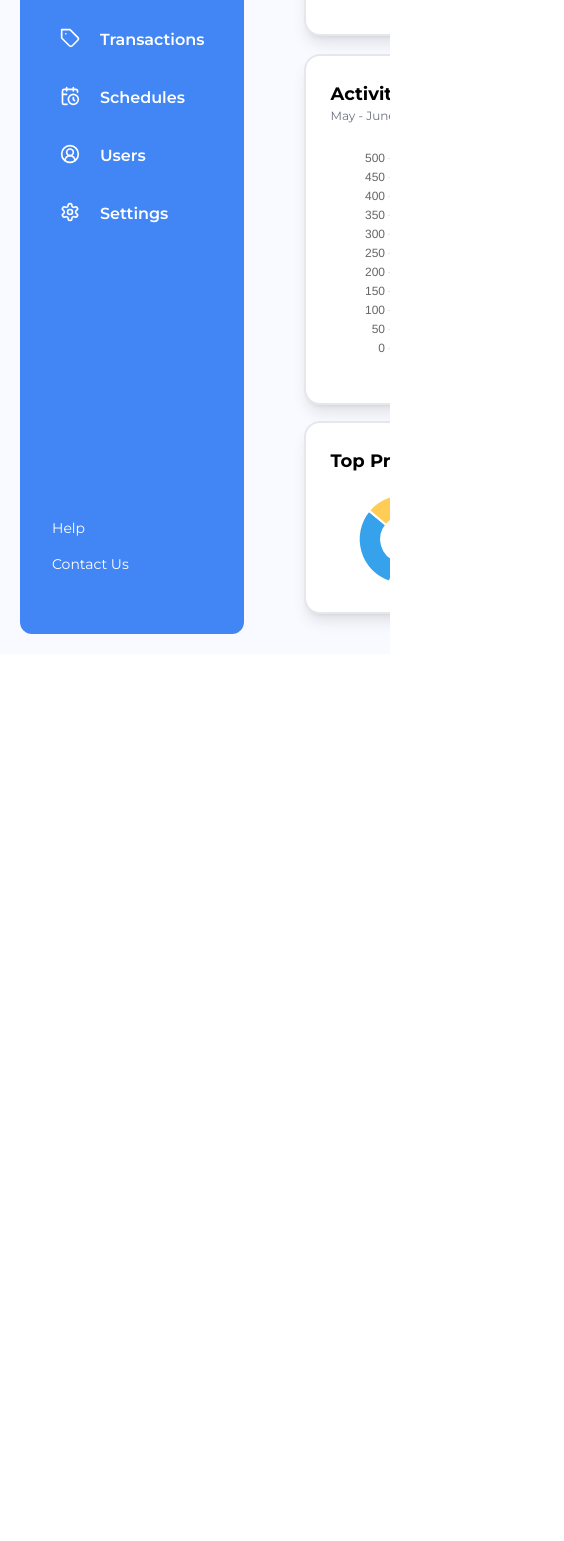
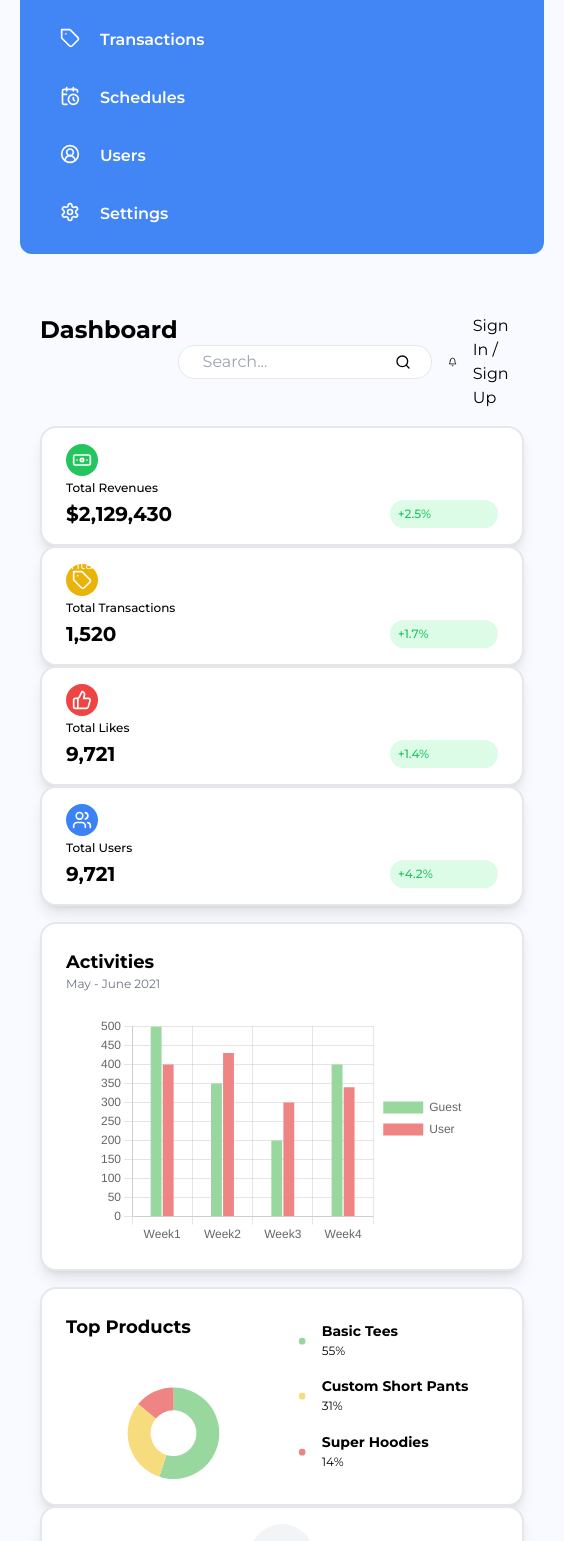
Before and after one commit to thejediboySHASHANK/Dashboard, a Next.js app: page / in a window 390 px wide. Shown: the part 190-1731 px from the top of the page, 564 px wide, since content can reach past the window. Before the commit the page ends 844 px from the top, so only its background shows below. Built offline with nearby package versions, Linux system fonts and the light colour scheme; no server answers.

Commit message:
Responsiveness Fix

```diff
--- a/app/(routes)/dashboard/page.tsx
+++ b/app/(routes)/dashboard/page.tsx
@@ -6,7 +6,7 @@ import Image from "next/image";
 import {
     Banknote, Bell,
     CalendarClock,
-    Code,
+    Code, Dot,
     ImageIcon, Instagram,
     LayoutDashboard, Mail, MessageCircle,
     MessageSquare,
@@ -69,19 +69,19 @@ const Dashboard = () => {
     }
     return (
         <Fragment>
-            <div className="grid grid-cols-[1fr_4fr] h-full">
+            <div className="grid md:grid-cols-[1fr_4fr] h-full">
                 <div className="bg-main p-5">
                     <SideBar/>
                 </div>
-                <div className="bg-main overflow-y-hidden">
+                <div className="bg-main md:overflow-y-hidden">
                     <div className="h-full grid grid-rows-[10%, 50%, 40%] gap-y-4 px-10 py-10 overflow-y-hidden">
                         <div className="m-0 p-0">
                             <Navbar/>
-                            <div className="mt-4 flex justify-between gap-8">
+                            <div className="mt-4 md:flex md:justify-between md:gap-8">
                                 {cards.map((card) => (
                                     <div
                                         key={card.value}
-                                        className="bg-white w-1/4 py-4 px-6 border shadow-lg border-2 border-gray-200 rounded-2xl flex flex-col"
+                                        className="bg-white w-full md:w-1/4 py-4 px-6 border shadow-lg border-2 border-gray-200 rounded-2xl flex flex-col"
                                     >
                                         <div className={`p-1.5 w-fit rounded-full text-white flex ${[card.color]}`}>
                                             <card.icon className={`h-5 w-5 justify-center`}/>
@@ -98,29 +98,52 @@ const Dashboard = () => {
                                 ))}
                             </div>
                         </div>
-                        <div className="bg-white rounded-2xl w-full border shadow-lg border-2 border-gray-200 p-6">
+                        <div className="bg-white rounded-2xl w-full md:w-full border shadow-lg border-2 border-gray-200 p-6">
                             <p className="text-lg font-bold">Activities</p>
                             <p className="text-xs text-gray-500">May - June 2021</p>
                             <ChartBar/>
                         </div>
-                        <div className="flex justify-between gap-8">
-                            <div className="w-1/2 p-6 bg-white shadow-lg rounded-2xl border-2 border-gray-200">
+                        <div className="grid md:flex md:justify-between md:gap-8">
+                            <div className="md:flex md:justify-around md:items-center md:w-1/2 p-6 bg-white shadow-lg rounded-2xl border-2 border-gray-200">
                                 <div className="grid grid-cols-2">
                                     <div>
-                                        <p className="text-lg font-bold">Top Products</p>
-                                        <DoughnutChart/>
+                                        <div className="">
+                                            <p className="text-lg font-bold md:fixed">Top Products</p>
+                                        </div>
+                                        <div className="">
+                                            <DoughnutChart/>
+                                        </div>
                                     </div>
 
+
                                     <div className="flex flex-col justify-around">
-                                        <p className="text-sm font-bold">Basic Tees</p>
-                                        <p className="text-sm font-bold">Custom Short Pants</p>
-                                        <p className="text-sm font-bold">Super Pants</p>
+                                        <div className="flex">
+                                            <Dot className="w-10 h-10 text-[#98D89E]" />
+                                            <p className="grid">
+                                                <span className="text-sm font-bold">Basic Tees</span>
+                                                <span className="text-xs">55%</span>
+                                            </p>
+                                        </div>
+                                        <div className="flex">
+                                            <Dot className="w-10 h-10 text-[#F6DC7D]" />
+                                            <p className="grid">
+                                                <span className="text-sm font-bold">Custom Short Pants</span>
+                                                <span className="text-xs">31%</span>
+                                            </p>
+                                        </div>
+                                        <div className="flex">
+                                            <Dot className="w-10 h-10 text-[#EE8484]" />
+                                            <p className="grid">
+                                                <span className="text-sm font-bold">Super Hoodies</span>
+                                                <span className="text-xs">14%</span>
+                                            </p>
+                                        </div>
                                     </div>
                                 </div>
                             </div>
 
                                 {user ?
-                                    <div className="grid w-1/2 bg-white shadow-lg rounded-2xl border-2 border-gray-200 p-8">
+                                    <div className="grid md:w-1/2 bg-white shadow-lg rounded-2xl border-2 border-gray-200 p-8">
                                         <p className="text-2xl font-semibold">{user.name}</p>
                                         <div className="grid mt-4">
                                             <div className="flex justify-between">
@@ -128,13 +151,13 @@ const Dashboard = () => {
                                                     <div className="p-2 rounded-full text-green-600 flex bg-green-200">
                                                         <MessageCircle className="w-4 h-4 justify-center" />
                                                     </div>
-                                                    <span className="text-sm underline">{user.phone}</span>
+                                                    <span className="text-sm underline text-gray-700">{user.phone}</span>
                                                 </p>
                                                 <p className="flex gap-4 items-center">
                                                     <div className="p-2 rounded-full text-[#FF4E64] flex bg-[#FFE9EC]">
                                                         <Instagram className="w-4 h-4 justify-center" />
                                                     </div>
-                                                    <span className="text-sm underline">{user.insta}</span>
+                                                    <span className="text-sm underline text-gray-700">{user.insta}</span>
                                                 </p>
                                             </div>
                                             <div className="flex justify-between mt-2">
@@ -142,20 +165,20 @@ const Dashboard = () => {
                                                     <div className="p-2 rounded-full text-[#5C33CF] flex bg-[#EBE6F9]">
                                                         <Mail className="w-4 h-4 justify-center" />
                                                     </div>
-                                                    <span className="text-sm underline">{user.mail}</span>
+                                                    <span className="text-sm underline text-gray-700">{user.mail}</span>
                                                 </p>
                                                 <p className="flex gap-4 items-center">
                                                     <div className="p-2 rounded-full text-[#FF0000] flex bg-[#FFE9EC]">
                                                         <Youtube className="w-4 h-4 justify-center" />
                                                     </div>
-                                                    <span className="text-sm underline">{user.youtube}</span>
+                                                    <span className="text-sm underline text-gray-700">{user.youtube}</span>
                                                 </p>
                                             </div>
                                         </div>
                                     </div> :
                                     <div
-                                        className="flex justify-around items-center w-1/2
-                                        bg-white shadow-lg rounded-2xl border-2 border-gray-200"
+                                        className="flex justify-around items-center md:w-1/2
+                                        bg-white shadow-lg rounded-2xl border-2 border-gray-200 py-4"
                                     >
                                         <div className="flex flex-col items-center">
                                             <div className="bg-gray-100 p-3 rounded-full">
--- a/components/SideBar.jsx
+++ b/components/SideBar.jsx
@@ -37,9 +37,9 @@ const SideBar = () => {
 
     ]
     return (
-        <div className="bg-login_primary rounded-xl h-full">
+        <div className="bg-login_primary rounded-xl h-full pb-4 md:pb-0">
             <p className="text-white text-4xl font-bold px-10 pt-12 pb-6">Board.</p>
-            <div className="space-y-2.5 mt-4">
+            <div className="space-y-2.5 mt-4  md:grid">
                 {routes.map((route) => (
                     <Link
                         href={route.href}
--- a/components/doughnutChart.jsx
+++ b/components/doughnutChart.jsx
@@ -10,7 +10,7 @@ import {
 } from 'chart.js/auto';
 // Register the necessary scales
 ChartJS.register(CategoryScale, LinearScale, Title, Tooltip, Legend);
-// ChartJS.defaults.datasets.doughnut.borderRadius = 10;
+ChartJS.defaults.datasets.doughnut.cutoutPercentage = 50;
 // ChartJS.defaults.datasets.doughnut.spacing = 5;
 
 
@@ -19,6 +19,7 @@ const options = {
     type: 'doughnut',
     responsive: true,
     maintainAspectRatio: false,
+    cutoutPercentage:80,
     // aspectRatio: 2.5,
     plugins: {
         legend: {
@@ -29,6 +30,9 @@ const options = {
             display: true,
             text: '',
         },
+        sliceThickness : [
+            [100, 130],
+        ]
     },
 };
 
@@ -41,10 +45,11 @@ const DoughnutChart = () => {
             {
                 label: 'Data1',
                 data: [55, 31, 14],
+                borderWidth: 0,
                 backgroundColor: [
-                    'rgb(255, 99, 132)',
-                    'rgb(54, 162, 235)',
-                    'rgb(255, 205, 86)'
+                    '#98D89E',
+                    '#F6DC7D',
+                    '#EE8484'
                 ],
                 // hoverOffset: 4
             },
@@ -52,7 +57,7 @@ const DoughnutChart = () => {
     };
 
     return (
-        <div className="rounded-2xl -mt-4" style={{height: "15vh"}}>
+        <div className="rounded-2xl mt-3" style={{height: "15vh"}}>
             <Doughnut className="" data={data} options={options}/>
         </div>
     );
```
